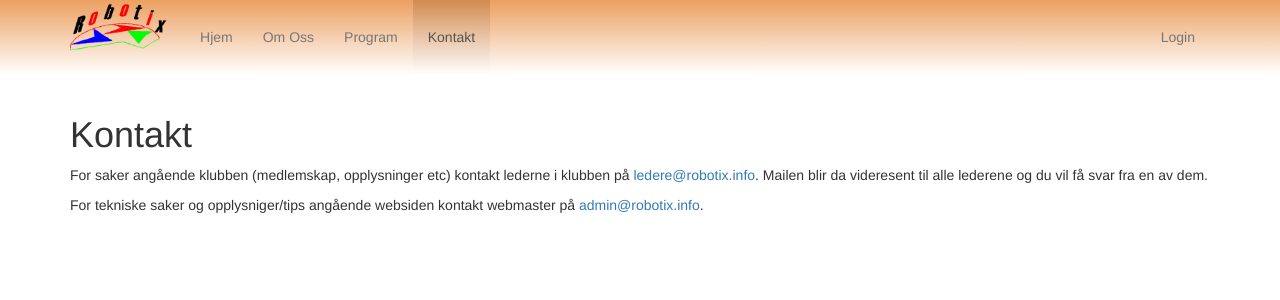
After one commit to Robotix-Horten/Robotix-Website, a PHP site: page /contact.php in a window 1280 px wide. The commit adds this page. Shown: the top 300 px of the page. Run offline with PHP 8.4, Linux system fonts and the light colour scheme; some libraries are stand-ins or nearby versions.

Commit message:
fixes #4

```diff
--- /dev/null
+++ b/contact.php
@@ -0,0 +1,11 @@
+<?php
+	require("header.php");
+	require("menu.php");
+?>
+
+<div class="container" id="content">
+	<h1>Kontakt</h1>
+	<p>For saker angående klubben (medlemskap, opplysninger etc) kontakt lederne i klubben på <a href="mailto:ledere@robotix.info">ledere@robotix.info</a>.
+		Mailen blir da videresent til alle lederene og du vil få svar fra en av dem.</p>
+	<p>For tekniske saker og opplysniger/tips angående websiden kontakt webmaster på <a href="mailto:admin@robotix.info">admin@robotix.info</a>.</p>
+</div>
--- a/menu.php
+++ b/menu.php
@@ -23,7 +23,7 @@
 			<li <?php if ($current == 'index.php') echo 'class="active"' ?>><a href="./">Hjem</a></li>
 			<li <?php if ($current == 'about.php') echo 'class="active"' ?>><a href="./about.php">Om Oss</a></li>
 			<li <?php if ($current == 'program.php') echo 'class="active"' ?>><a href="./program.php">Program</a></li>
-			<li <?php if ($current == 'contact.php') echo 'class="active"' ?>><a href="#">Kontakt</a></li>
+			<li <?php if ($current == 'contact.php') echo 'class="active"' ?>><a href="./contact.php">Kontakt</a></li>
 		</ul>
 		<ul class="nav navbar-nav navbar-right">
 			<li<?php if ($current == 'login.php') echo 'class="active"' ?>><a href="#">Login</a></li>
```
